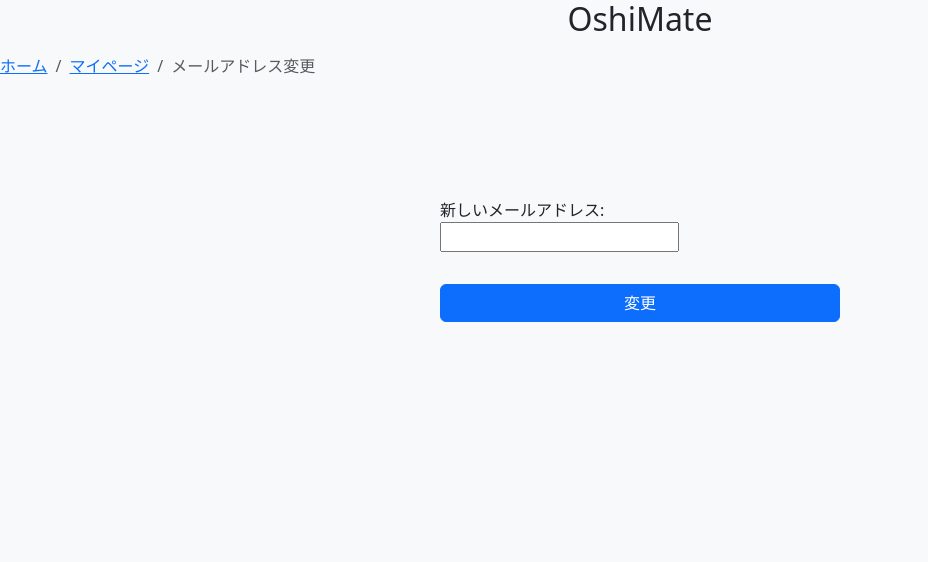
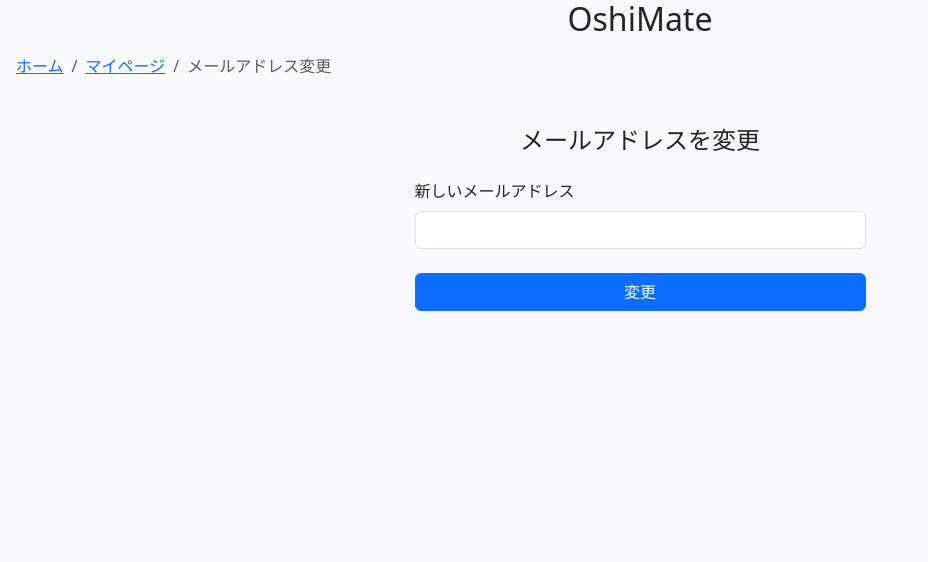
Before and after one commit to sososo176/OshiMate-, a Django app: page /accounts/email/change/ in a window 1280 px wide. Shown: the top 562 px of the page, without its empty margins (0-928 px from the left). Run offline with Django 5.2, Linux system fonts and the light colour scheme; the visitor is signed in with stand-in values (Sample User, id 1); some libraries are stand-ins or nearby versions.

Commit message:
フォームサイズやボタンの統一

```diff
--- a/accounts/templates/accounts/email_change.html
+++ b/accounts/templates/accounts/email_change.html
@@ -1,13 +1,13 @@
 {% extends 'base.html' %}
 {% load static %}
+{% load widget_tweaks %}
 
 {% block content %}
-<!--  ロゴ -->
+<!-- ロゴ -->
 <h2 class="text-center mb-3">OshiMate</h2>
 
-
 <!-- パンくずリスト -->
-<nav aria-label="breadcrumb">
+<nav aria-label="breadcrumb" class="mb-3 px-3">
   <ol class="breadcrumb">
     <li class="breadcrumb-item"><a href="{% url 'accounts:home' %}">ホーム</a></li>
     <li class="breadcrumb-item"><a href="{% url 'accounts:mypage' %}">マイページ</a></li>
@@ -15,18 +15,29 @@
   </ol>
 </nav>
 
-<div class="container d-flex justify-content-center" style="margin-top: 120px; margin-bottom: 60px;">
-  <div class="w-100" style="max-width: 400px;">
+<div class="container mt-5 mb-5">
+  <div class="row justify-content-center">
+    <div class="col-md-6 col-lg-5">
+      <h4 class="mb-4 text-center">メールアドレスを変更</h4>
 
-    <form method="post">
-      {% csrf_token %}
-      {{ form.as_p }}
-      <div class="text-center">
-        <button type="submit" class="btn btn-primary mt-3 w-100">変更</button>
-      </div>
-    </form>
+      <form method="post">
+        {% csrf_token %}
+
+        <!-- 新しいメールアドレス -->
+        <div class="mb-3">
+          <label for="{{ form.new_email.id_for_label }}" class="form-label">新しいメールアドレス</label>
+          {{ form.new_email|add_class:"form-control" }}
+          {% if form.new_email.errors %}
+            <div class="text-danger small mt-1">{{ form.new_email.errors.0 }}</div>
+          {% endif %}
+        </div>
+
+        <!-- 送信ボタン -->
+        <div class="text-center mt-4">
+          <button type="submit" class="btn btn-primary w-100">変更</button>
+        </div>
+      </form>
+    </div>
   </div>
 </div>
-
-
 {% endblock %}
--- a/accounts/templates/accounts/signup.html
+++ b/accounts/templates/accounts/signup.html
@@ -67,7 +67,7 @@
                     {% endif %}
                 </div>
 
-                <button type="submit" class="btn btn-primary w-100">登録</button>
+                <button type="submit" class="btn btn-primary w-100 py-2">登録</button>
             </form>
 
             <p class="mt-3 text-center">
--- a/items/templates/items/item_detail.html
+++ b/items/templates/items/item_detail.html
@@ -98,7 +98,8 @@
   </div>
 
 
-  <button type="submit" class="btn btn-primary w-100 mb-5">持ち物リストに追加</button>
+  <button type="submit" class="btn btn-primary w-100 py-2 mb-4">持ち物リストに追加</button>
+
 
 </form>
 {% endif %}
```
Also changed, not shown: accounts/templates/accounts/login.html (+5 -3 lines), accounts/templates/accounts/mypage.html (+8 -7 lines), accounts/templates/accounts/password_change.html (+16 -14 lines), accounts/templates/accounts/password_change_done.html (deleted, +0 -7 lines), accounts/templates/accounts/profile_edit.html (+7 -2 lines).
